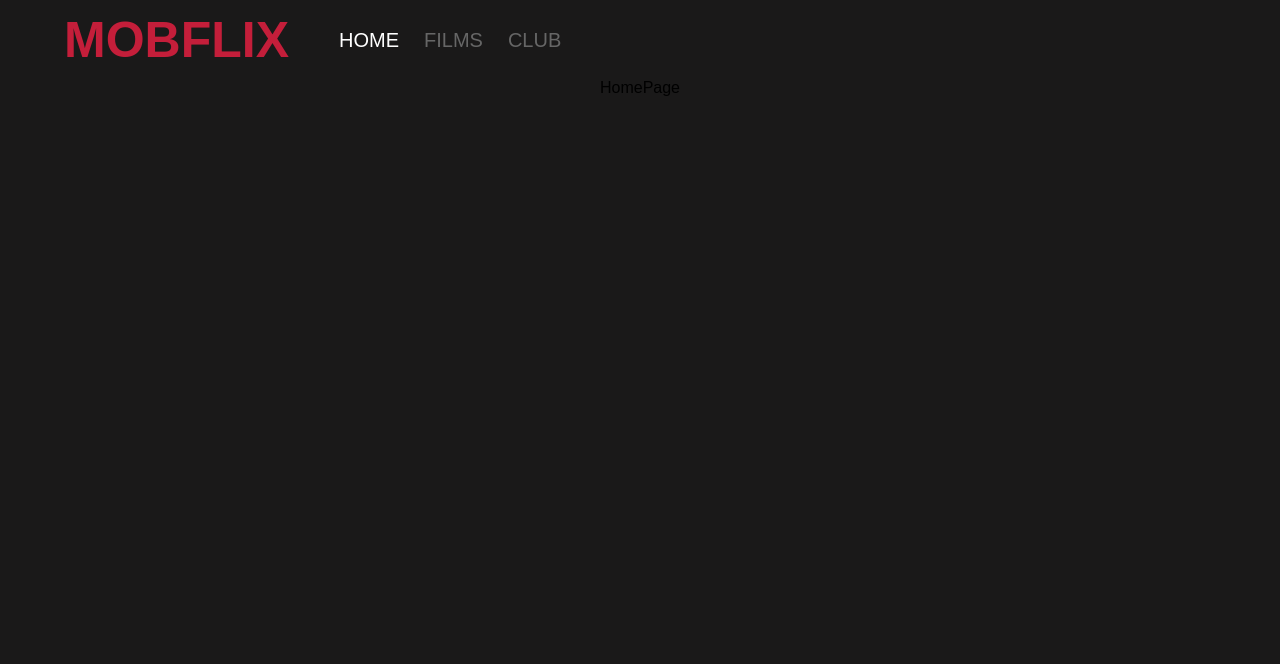
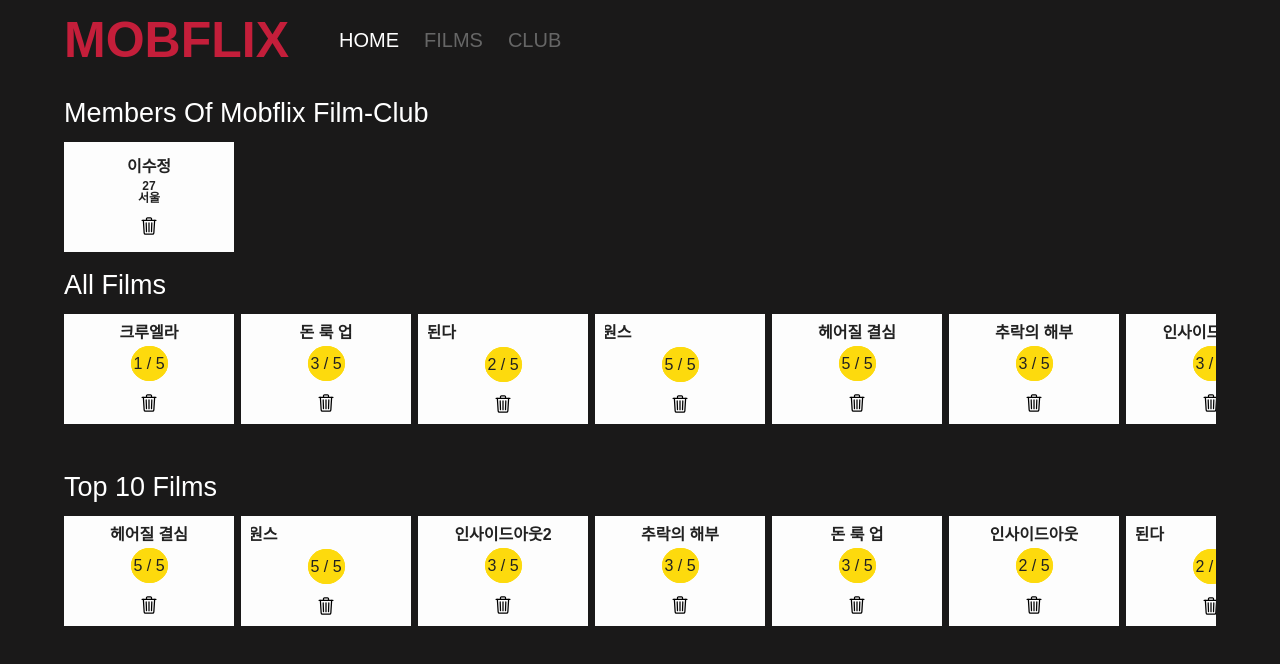
Before and after one commit to crystal1229d/mobflix, a React (Vite) app: page / in a window 1280 px wide. Shown: the top 664 px of the page. Built offline with nearby package versions, Linux system fonts and the light colour scheme.

Commit message:
feat: Home 페이지

```diff
--- a/src/pages/Home.tsx
+++ b/src/pages/Home.tsx
@@ -1,5 +1,26 @@
-import Layout from '@/components/common/Layout'
+import React from 'react'
+
+import MemberList from '@components/club/MemberList'
+import Layout from '@common/Layout'
+import Spacing from '@common/Spacing'
+import FilmList from '@components/film/FilmList'
+import { FILM_LIST_TYPES } from '@/constants'
 
 export default function HomePage() {
-  return <Layout>HomePage</Layout>
+  return (
+    <Layout>
+      <Spacing size={20} />
+      <MemberList />
+      <Spacing size={20} />
+      {FILM_LIST_TYPES.map(({ type, title }) => (
+        <React.Fragment key={type}>
+          <FilmList
+            type={type}
+            title={title}
+          />
+          <Spacing size={50} />
+        </React.Fragment>
+      ))}
+    </Layout>
+  )
 }
```
